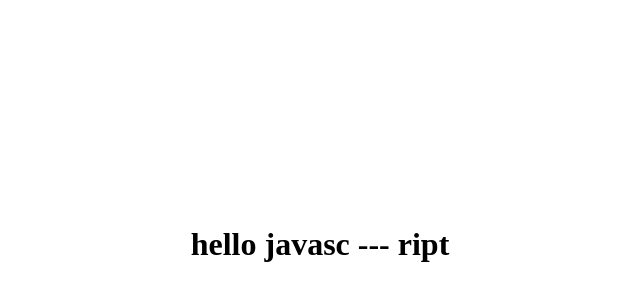
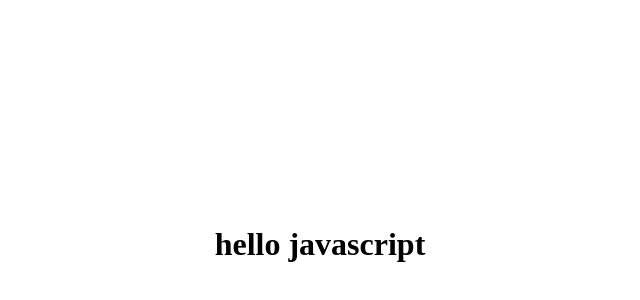
Before and after one commit to 1101x/core_javascript, a website: page client/index.html in a window 1280 px wide. Shown: the part 164-464 px from the top of the page, without its empty margins (320-960 px from the left). Drawn offline with Linux system fonts and the light colour scheme.

Commit message:
1124 처음

```diff
--- a/client/index.html
+++ b/client/index.html
@@ -12,7 +12,7 @@
   <body>
     <h1>
       <span>hello</span>
-      <span>javasc --- ript</span>
+      <span>javascript</span>
     </h1>
   </body>
 </html>
--- a/client/main.js
+++ b/client/main.js
@@ -1 +1,2 @@
 console.log('hi');
+console.log('Live reload enabled.');
```
Also changed, not shown: client/chapter/core/01.codeStructure.js (+16 -16 lines), package.json (+7 -0 lines), .eslintrc.js, README.md, 1 other file.
